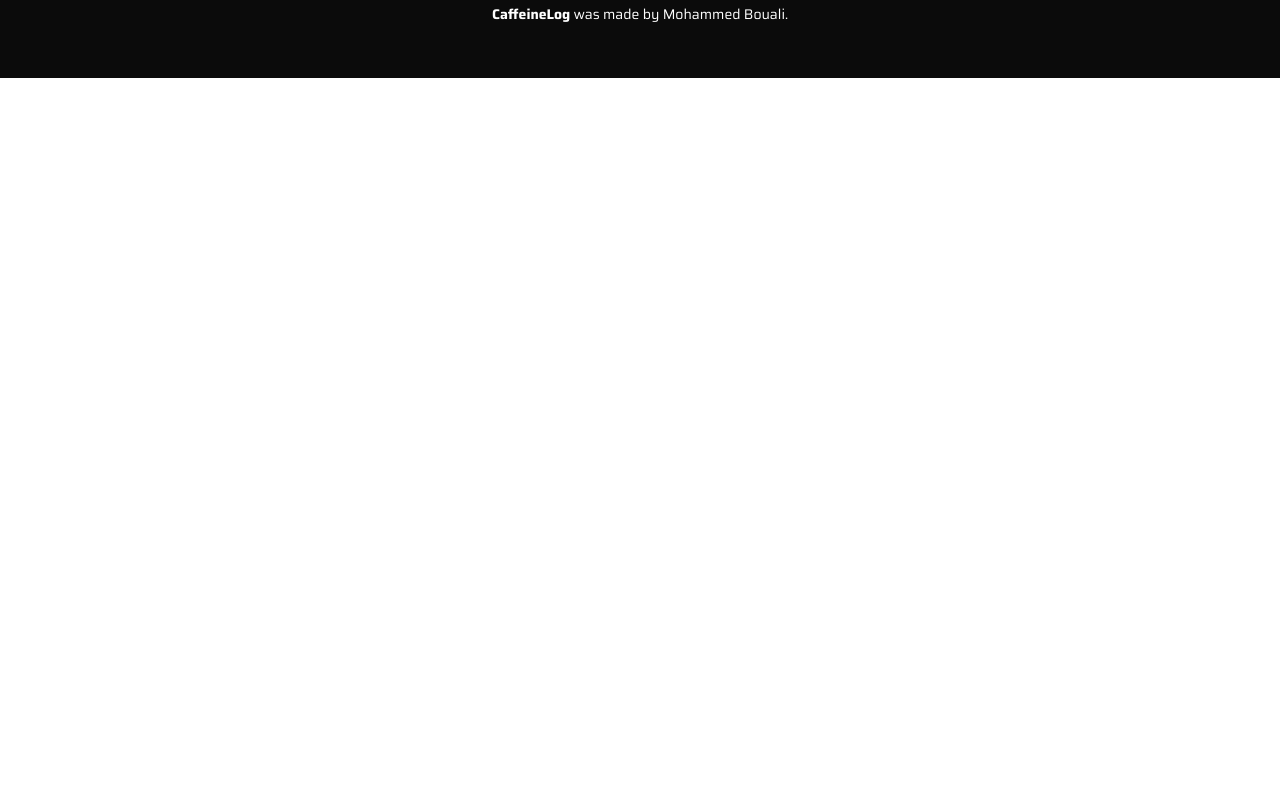
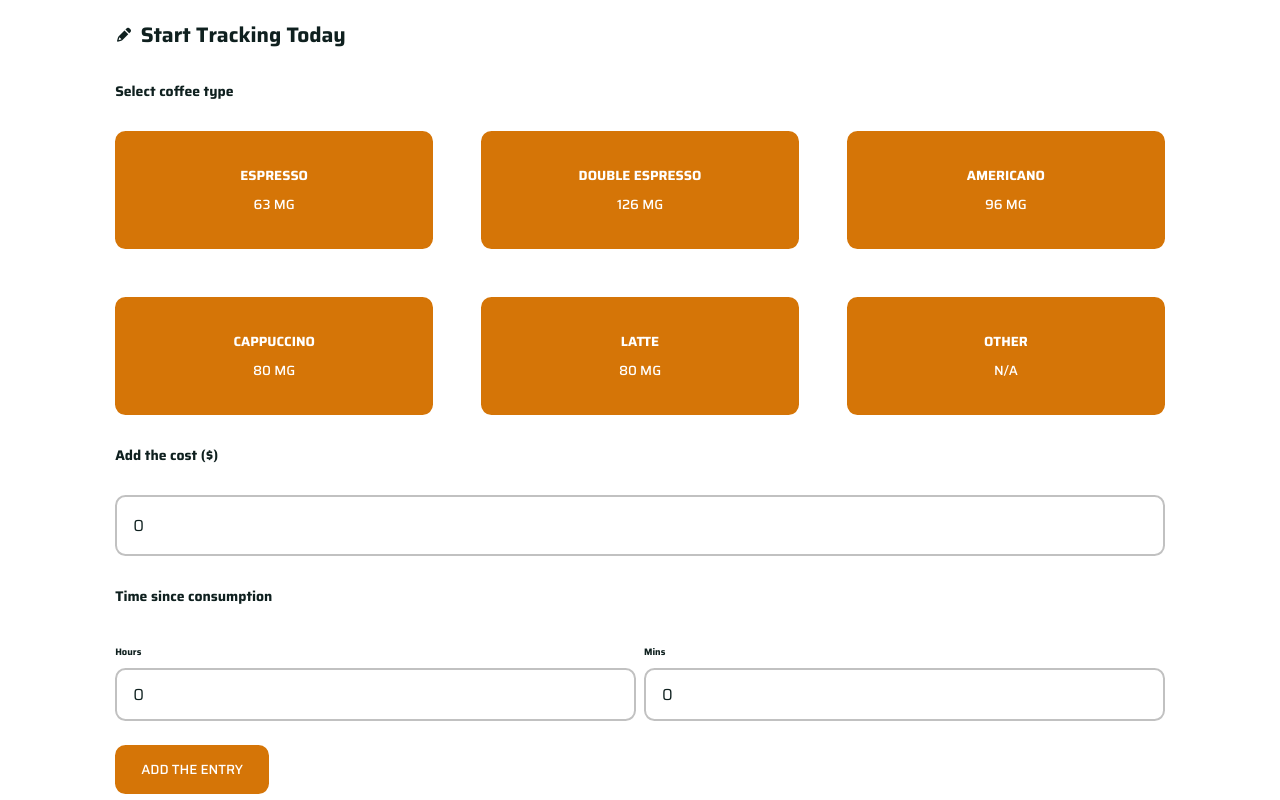
Before and after one commit to MedBouali/caffeine-tracker-react, a React (Vite) app: page / in a window 1280 px wide. Shown: the part 920-1720 px from the top of the page. Before the commit the page ends 998 px from the top, so only its background shows below. Built offline with nearby package versions, Linux system fonts and the light colour scheme.

Commit message:
feat: build CoffeeForm UI

```diff
--- a/src/components/CoffeeForm.jsx
+++ b/src/components/CoffeeForm.jsx
@@ -1,5 +1,96 @@
+import {coffeeOptions} from "../utils"
+import { useState } from "react"
+
 export default function CoffeeForm() {
+    const [selectedCoffee, setSelectedCoffee] = useState(null)
+    const [showCoffeeTypes, setShowCoffeeTypes] = useState(false)
+    const [coffeeCost, setCoffeeCost] = useState(0)
+    const [hour, setHour] = useState(0)
+    const [min, setMin] = useState(0)
+
+    function handleSubmitForm() {
+        console.log({
+            selectedCoffee,
+            coffeeCost,
+            timeSinceConsumption: `${hour} hours and ${min} mins`
+        })
+    }
+
     return (
-        <></>
+        <section className="form-section">
+            <div className="form-header">
+                <i className="fa-solid fa-pencil"></i>
+                <h2>Start Tracking Today</h2>
+            </div>
+            <h4>Select coffee type</h4>
+            <div className="coffee-grid ">
+                {coffeeOptions.slice(0, 5).map((option, optionIndex) => (
+                    <button onClick={() => {
+                        setSelectedCoffee(option.name)
+                        setShowCoffeeTypes(false)
+                    }} className={"btn-card btn-primary " + (option.name === selectedCoffee ? 'btn-card-selected' : '')} key={optionIndex}>
+                        <h4>{option.name}</h4>
+                        <p>{option.caffeine} mg</p>
+                    </button>
+                ))}
+                <button onClick={() => {
+                    setShowCoffeeTypes(true)
+                    setSelectedCoffee(null)
+                }} className={"btn-card btn-primary " + (showCoffeeTypes ? 'btn-card-selected' : '')}>
+                    <h4>Other</h4>
+                    <p>n/a</p>
+                </button>
+            </div>
+            {showCoffeeTypes && (
+                <select onChange={(e) => {
+                    setSelectedCoffee(e.target.value)
+                }} name="coffee-list" id="coffee-list">
+                    <option value={null}>Select type</option>
+                    {coffeeOptions.map((option, optionIndex) => (
+                        <option key={optionIndex} value={option.name}>
+                            {option.name} ({option.caffeine}mg)
+                        </option>
+                    ))}
+                </select>
+        )}
+            <h4>Add the cost ($)</h4>
+            <input type="number" value={coffeeCost} onChange={(e) => {
+                setCoffeeCost(e.target.value)
+            }} placeholder="4.50" />
+            <h4>Time since consumption</h4>
+            <div className="time-entry">
+                <div>
+                    <h6>Hours</h6>
+                    <select onChange={(e) => {
+                        setHour(e.target.value)
+                    }} id="hours-select">
+                        {[0, 1, 2, 3, 4, 5, 6, 7, 8, 9, 10, 11, 12, 13, 14, 15, 16, 17, 18, 19, 20, 21, 22, 23].map((hour, hourIndex) => {
+                            return (
+                                <option key={hourIndex} value={hour}>
+                                    {hour}
+                                </option>
+                            )
+                        })}
+                    </select>
+                </div>
+                <div>
+                    <h6>Mins</h6>
+                    <select onChange={(e) => {
+                        setMin(e.target.value)
+                    }} id="mins-select">
+                        {[0, 5, 10, 15, 30, 45].map((min, minIndex) => {
+                            return (
+                                <option key={minIndex} value={min}>
+                                    {min}
+                                </option>
+                            )
+                        })}
+                    </select>
+                </div>
+            </div>
+            <button onClick={handleSubmitForm} className="btn btn-primary">
+                Add the entry
+            </button>
+        </section>
     )
 }
--- a/src/components/Hero.jsx
+++ b/src/components/Hero.jsx
@@ -1,7 +1,7 @@
 export default function Hero() {
     return (
         <section className="hero">
-            <h1>Track Your Caffeine, Master Your Energy <i class="fa-solid fa-mug-hot"></i></h1>
+            <h1>Track Your Caffeine, Master Your Energy <i className="fa-solid fa-mug-hot"></i></h1>
 
             <div className="benefits-list">
                 <h3>
--- a/src/index.css
+++ b/src/index.css
@@ -5,7 +5,7 @@
     --background-secondary: rgba(44, 24, 10, 1);
     --background-secondary-transparent: rgba(44, 24, 10, 0.7);
     --background-tertiary: #0b0b0b;
-    --background-accent: '';
+    --background-accent: #d57507;
     --background-compliment: '';
     --background-muted: #f2f2f2;
     --background-gradient: linear-gradient(135deg, #abf974 0, #d0dbe7 100%);
@@ -13,7 +13,7 @@
     --color-primary: #0f201f;
     --color-secondary: rgba(44, 24, 10, 1);;
     --color-tertiary: '';
-    --color-accent: '';
+    --color-accent: #d57507;
     --color-compliment: '';
     --color-gradient: '';
     --color-muted: #f2f2f2;
@@ -29,10 +29,11 @@
     --gradient-start: #161a35;
     --gradient-end: #444e92;
 
-    --border-pricardmary: #e2e1e1;
+    --border-pricardmary: #c1c1c1;
     --border-secondary: rgba(44, 24, 10, 1);
     --border-highlight: '';
     --border-tertiary: rgba(0, 0, 0, 0.2);
+    --border-accent: #d57507;
 
     --shadow-dark: '';
     --shadow-light: '';
@@ -47,7 +48,6 @@
 
     --text-selection: '';
 }
-
 
 * {
   box-sizing: border-box;
@@ -132,6 +132,51 @@ h1 {
   background-color: var(--background-secondary-transparent);
 }
 
+.form-section {
+  display: flex;
+  flex-direction: column;
+  align-items: start;
+  justify-content: start !important;
+  gap: 1.5rem;
+  padding: 4rem 9vw !important;
+  background-color: var(--background-primary);
+  color: var(--color-primary);
+}
+
+.form-section .form-header {
+  display: flex;
+  align-items: center;
+  gap: 0.5rem;
+}
+
+.form-section .coffee-grid {
+  display: grid;
+  grid-template-columns: repeat(3, 1fr);
+  gap: 3rem;
+  width: 100%;
+}
+
+.form-section .time-entry {
+  display: grid;
+  grid-template-columns: repeat(2, 1fr);
+  column-gap: 0.5rem;
+  width: 100%;
+}
+
+/* tablets */
+@media (max-width: 900px) {
+  .form-section .coffee-grid {
+    grid-template-columns: repeat(2, 1fr);
+  }
+}
+
+/* phones */
+@media (max-width: 500px) {
+  .form-section .coffee-grid {
+    grid-template-columns: 1fr;
+  }
+}
+
 .card {
   background: var(--background-primary);
   backdrop-filter: blur(20px);
@@ -146,21 +191,65 @@ h1 {
   display: inline-flex;
   align-items: center;
   justify-content: center;
+  font-family: "Saira", sans-serif;
   gap: 0.5rem;
+  padding: 0.75rem 1.5rem;
+  border: 2px solid;
   border-radius: var(--border-radius-small);
   font-weight: 500;
   cursor: pointer;
+  text-transform: uppercase;
   transition: all 0.3s ease;
 }
 
+.btn-card {
+  display: flex;
+  flex-direction: column;
+  align-items: center;
+  justify-content: center;
+  font-family: "Saira", sans-serif;
+  gap: 0.5rem;
+  padding: 2rem 3rem;
+  border: 2px solid;
+  border-radius: var(--border-radius-small);
+  font-weight: 500;
+  cursor: pointer;
+  text-transform: uppercase;
+  transition: all 0.3s ease;
+}
+
+.btn-card-selected {
+  background-color: var(--background-secondary) !important;
+  border-color: var(--border-secondary) !important;
+  opacity: 0.9;
+}
+
 .btn-primary {
-  background-color: var(--background-primary);
-  border: 2px solid var(--border-secondary);
-  padding: 0.75rem 1.5rem;
-  color: var(--color-secondary);
+  background-color: var(--background-accent);
+  border-color: var(--border-accent);
+  color: var(--color-white);
 }
 
 .btn-primary:hover {
-  background-color: var(--background-secondary);
-  color: var(--color-white) !important;
+  opacity: 0.9;
 }
+
+input, select, textarea {
+  width: 100%;
+  padding: 1rem;
+  background: var(--background-primary);
+  border: 2px solid var(--border-pricardmary);
+  border-radius: var(--border-radius-small);
+  font-family: "Saira", sans-serif;
+  font-size: 1rem;
+  color: var(--color-primary);
+  box-sizing: border-box;
+  -webkit-appearance: none;
+  -moz-appearance: none;
+  appearance: none;
+}
+
+input:focus, select:focus, textarea:focus {
+  outline: none;
+  border-color: var(--border-accent);
+}
```
